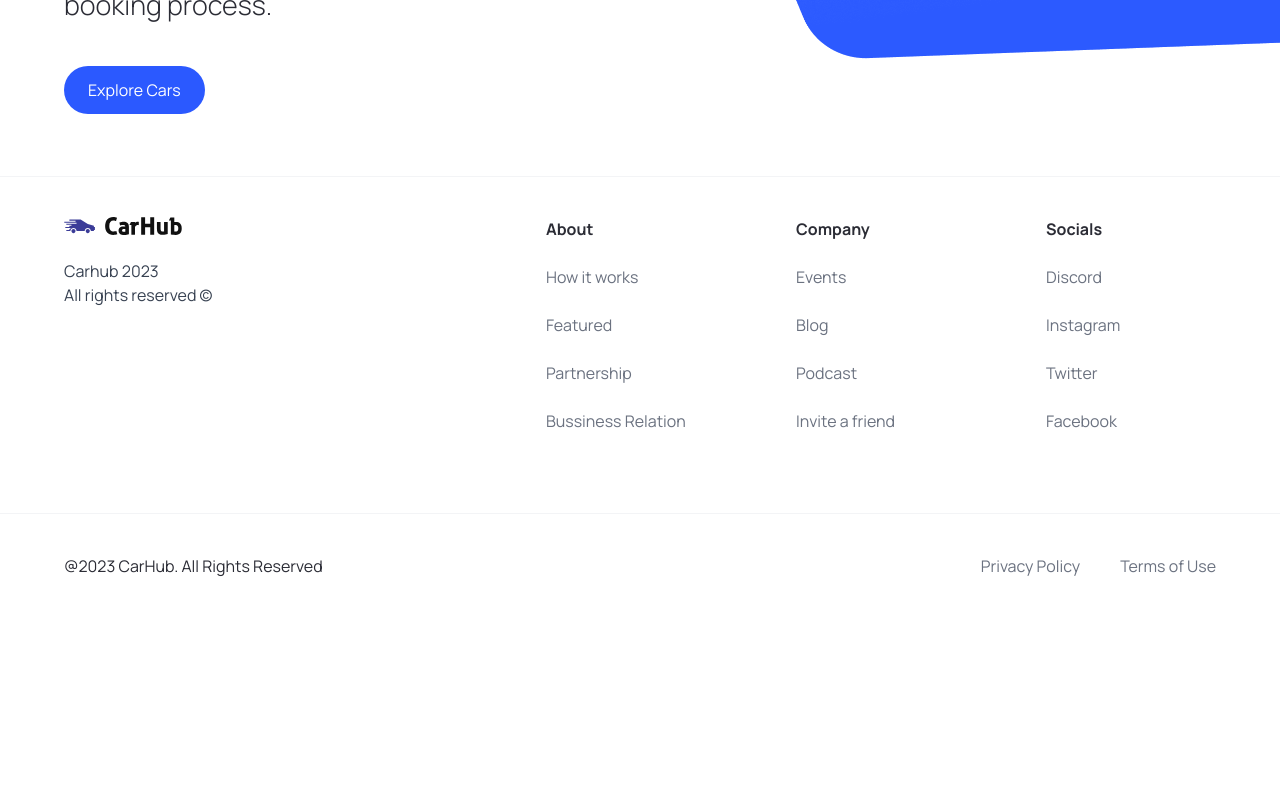
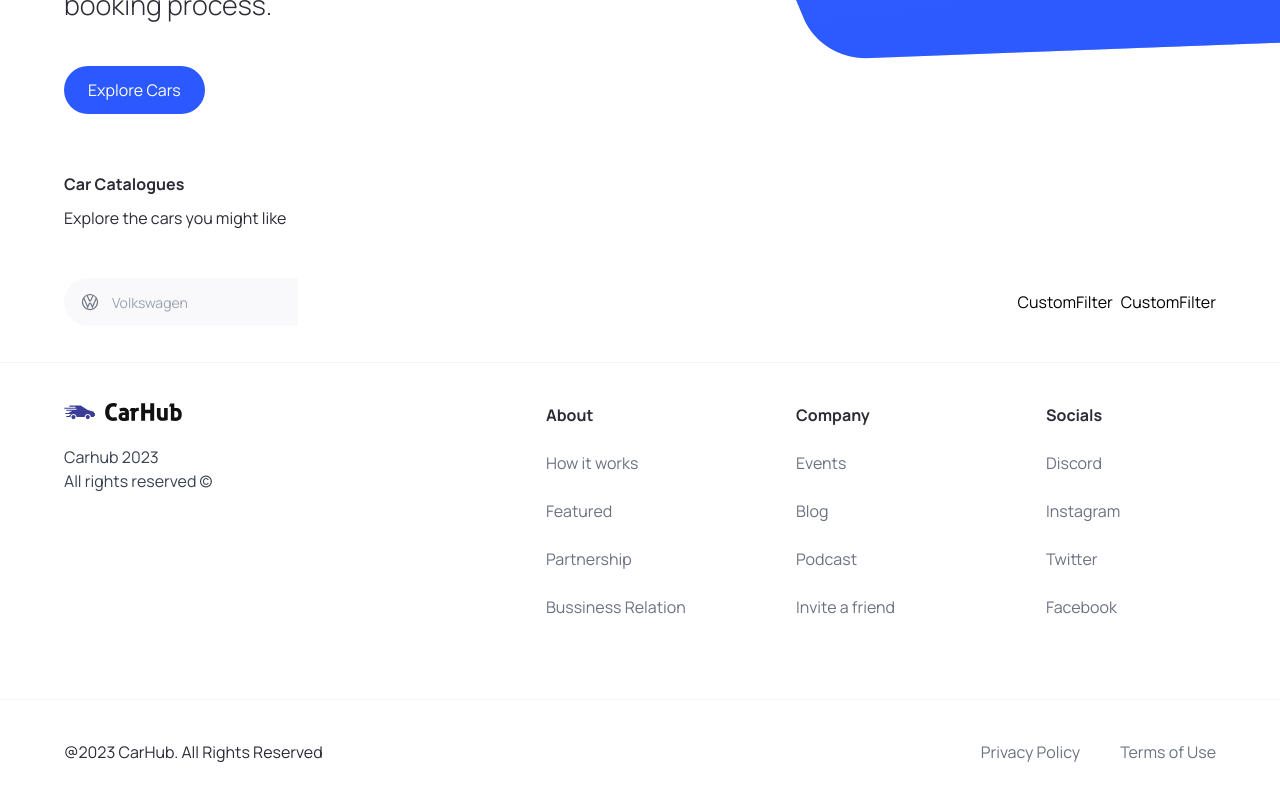
Before and after one commit to satish-kr-singh/CarShowcase, a Next.js app: page / in a window 1280 px wide. Shown: the part 644-1444 px from the top of the page. Before the commit the page ends 1262 px from the top, so only its background shows below. Built offline with nearby package versions, Linux system fonts and the light colour scheme.

Commit message:
Added Headless UI

```diff
--- /dev/null
+++ b/components/CustomFilter.tsx
@@ -0,0 +1,10 @@
+import React from 'react'
+
+const
+CustomFilter = () => {
+  return (
+    <div>CustomFilter</div>
+  )
+}
+
+export default CustomFilter
--- /dev/null
+++ b/components/SearchBar.tsx
@@ -0,0 +1,17 @@
+'use client';
+import React from "react";
+import SearchManufacturer from "./SearchManufacturer";
+
+
+const SearchBar = () => {
+    const [manufacturer, setManufacturer] = React.useState("");
+
+  const handleSearch = () => {};
+  return <form className="searchbar" onSubmit={handleSearch}>
+    <div className="searchbar_item">
+        <SearchManufacturer manufacturer={manufacturer} setManufacturer={setManufacturer} />
+    </div>
+  </form>;
+};
+
+export default SearchBar;
--- /dev/null
+++ b/components/SearchManufacturer.tsx
@@ -0,0 +1,71 @@
+import { SearchManufacturerProps } from "@/types";
+import React, { Fragment } from "react";
+import { Combobox, Transition } from "@headlessui/react";
+import Image from "next/image";
+import { manufacturers } from "@/constants";
+
+const SearchManufacturer = ({
+  manufacturer,
+  setManufacturer,
+}: SearchManufacturerProps) => {
+  const [query, setQuery] = React.useState("");
+
+  const filteredManufacturers =
+    query === ""
+      ? manufacturers
+      : manufacturers.filter((item) =>
+          item
+            .toLowerCase()
+            .replace(/\s+/g, "")
+            .includes(query.toLowerCase().replace(/\s+/g, ""))
+        );
+
+  return (
+    <div className="search-manufacturer">
+      <Combobox>
+        <div className="relative w-full">
+          <Combobox.Button className="absolute top-[14px]">
+            <Image
+              src="/car-logo.svg"
+              width={20}
+              height={20}
+              alt="Car Logo"
+              className="ml-4"
+            />
+          </Combobox.Button>
+          <Combobox.Input
+            className="search-manufacturer__input"
+            placeholder="Volkswagen"
+            displayValue={(manufacturer: string) => manufacturer}
+            onChange={(e) => setQuery(e.target.value)}
+          />
+          <Transition
+            as={Fragment}
+            leave="transition ease-in duration-100"
+            leaveFrom="opacity-100"
+            leaveTo="opacity-0"
+            afterLeave={() => setQuery("")}
+          >
+            <Combobox.Options>
+              {filteredManufacturers.map((item) => (
+                  <Combobox.Option
+                    key={item}
+                    className={({ active }) =>
+                      `relative search-manufacturer__option ${
+                        active ? "bg-primary-blue text-white" : "text-gray-900"
+                      }`
+                    }
+                    value={item}
+                  >{item}</Combobox.Option>
+                ))
+              }
+            </Combobox.Options>
+          </Transition>
+        </div>
+      </Combobox>
+    </div>
+  );
+};
+
+
+export default SearchManufacturer;
--- a/components/index.ts
+++ b/components/index.ts
@@ -2,5 +2,7 @@
 import CustomButton from './CustomButton';
 import  Navbar  from "./Navbar";
 import Footer from "./Footer";
+import SearchBar from "./SearchBar";
+import CustomFilter from "./CustomFilter";
 
-export {Hero, CustomButton, Navbar, Footer};
+export {Hero, CustomButton, Navbar, Footer, SearchBar, CustomFilter};
--- a/package.json
+++ b/package.json
@@ -9,6 +9,7 @@
     "lint": "next lint"
   },
   "dependencies": {
+    "@headlessui/react": "^1.7.17",
     "next": "14.0.4",
     "node": "^21.2.0",
     "react": "^18",
--- a/src/app/page.tsx
+++ b/src/app/page.tsx
@@ -1,9 +1,25 @@
-import Hero from "@/components/Hero";
+import {Hero, CustomFilter, SearchBar } from "@/components";
 
-export default function Home(){
-    return (
-        <main className="overflow-hidden">
-            <Hero></Hero>
-        </main>
-    )
+export default function Home() {
+  return (
+    <main className="overflow-hidden">
+      <Hero></Hero>
+
+      <div className="mt-12 padding-x padding-y max-width" id="discover">
+        <div className="home__text-container">
+          <h1 className="text-4xl font-bold">Car Catalogues</h1>
+          <p>Explore the cars you might like</p>
+        </div>
+        <div className="home__filters">
+            <SearchBar />
+
+            <div className="home__filter-container">
+            <CustomFilter title="fuel" />
+            <CustomFilter title="year" />
+            </div>
+
+        </div>
+      </div>
+    </main>
+  );
 }
--- a/types/index.ts
+++ b/types/index.ts
@@ -7,3 +7,8 @@
     className?: string;
     btnType?: 'button' | 'submit';
 }
+
+export interface SearchManufacturerProps {
+    manufacturer : string;
+    setManufacturer: (manufacturer : string) => void;
+}
```
Also changed, not shown: 1 other file (tests, documents, lock files or other folders).
